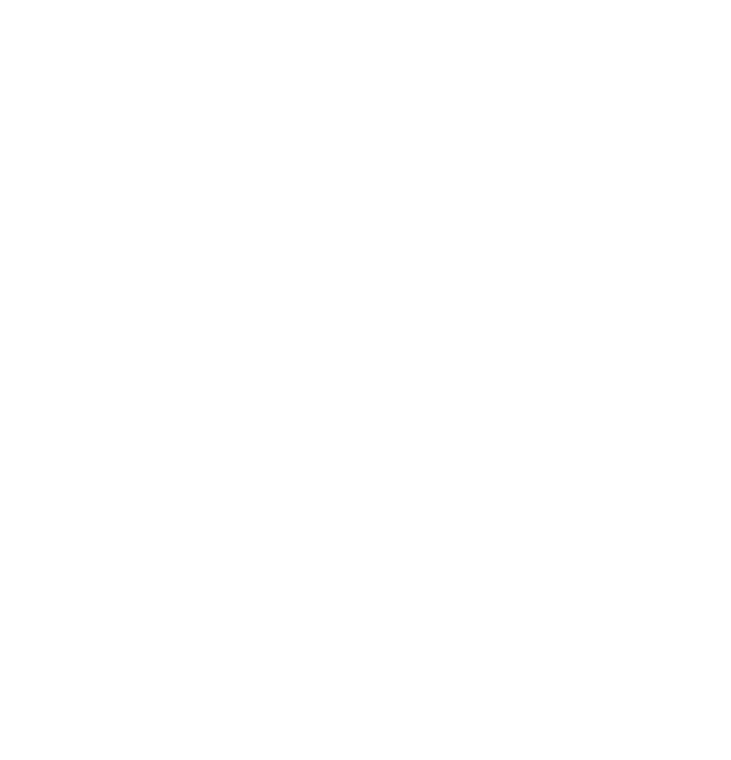
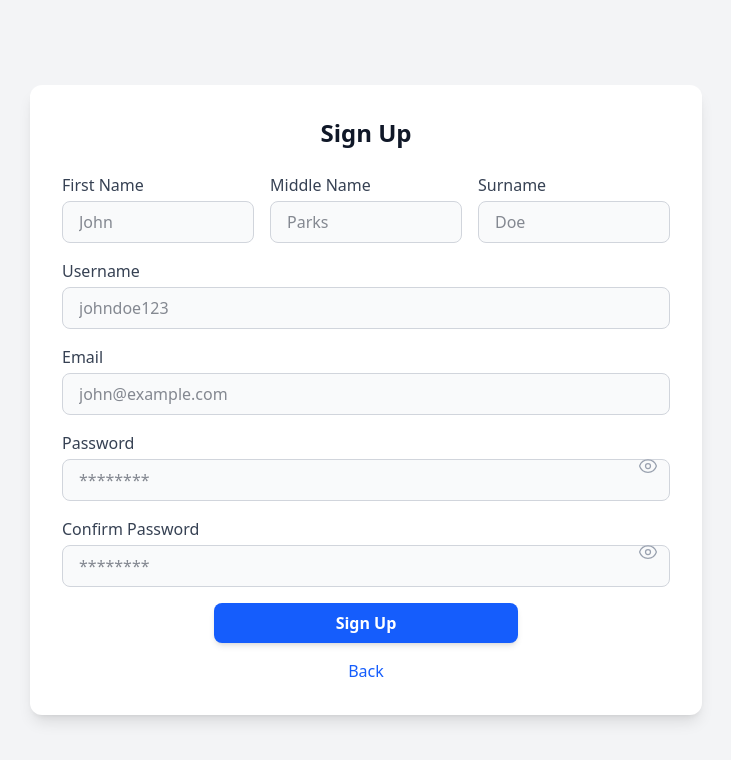
Before and after one commit to karlculi44/Blogpost-App, a React (Vite) app in the folder blogpost-app/client/: page /signup in a window 1280 px wide. Before the commit this address had no page. Shown: the top 760 px of the page, without its empty margins (274-1005 px from the left). Built offline with nearby package versions, Linux system fonts and the light colour scheme.

Commit message:
Created Signup page
Created the signup page and a bit of routing accross pages.

```diff
--- a/blogpost-app/client/package.json
+++ b/blogpost-app/client/package.json
@@ -10,6 +10,7 @@
     "preview": "vite preview"
   },
   "dependencies": {
+    "@heroicons/react": "^2.2.0",
     "@tailwindcss/vite": "^4.1.14",
     "axios": "^1.12.2",
     "react": "^19.1.1",
--- a/blogpost-app/client/src/App.jsx
+++ b/blogpost-app/client/src/App.jsx
@@ -2,6 +2,7 @@
 import { BrowserRouter, Routes, Route } from "react-router-dom";
 import LandingPage from './pages/landingPage.jsx';
 import DashBoard from './pages/dashboard.jsx';
+import SignupPage from './pages/signUp.jsx';
 
 function App() {
   return (
@@ -9,6 +10,7 @@
       <Routes>
         <Route path="/" element={<LandingPage />} />
         <Route path="/dashboard" element={<DashBoard />} />
+        <Route path="/signup" element={<SignupPage />} />
       </Routes>
     </BrowserRouter>
   )
--- a/blogpost-app/client/src/pages/landingPage.jsx
+++ b/blogpost-app/client/src/pages/landingPage.jsx
@@ -21,6 +21,10 @@
     } catch (error) {
       console.log(`Error: ${error.message}`);
     }
+  }
+
+  const goToSignUp = () => {
+    navigate('/signup');
   }
 
   return (
@@ -71,7 +75,7 @@
         {/* Signup Section */}
         <p className="text-center text-sm text-gray-600 mt-6">
           Don’t have an account?{' '}
-          <button className="text-blue-600 hover:underline font-medium">
+          <button className="text-blue-600 hover:underline font-medium" onClick={goToSignUp}>
             Sign up
           </button>
         </p>
--- /dev/null
+++ b/blogpost-app/client/src/pages/signUp.jsx
@@ -0,0 +1,160 @@
+import { useState } from "react";
+import { EyeIcon } from "@heroicons/react/24/outline";
+import { useNavigate } from "react-router-dom";
+
+
+const SignupPage = () => {
+  const [showPassword, setShowPassword] = useState(false);
+  const [showConfirm, setShowConfirm] = useState(false);
+  const navigate = useNavigate();
+
+  const goToLandingPage = () => {
+    navigate('/');
+  }
+
+  return (
+    <div className="min-h-screen flex items-center justify-center bg-gray-100 dark:bg-zinc-900 p-4">
+      <div className="w-full max-w-2xl bg-white dark:bg-zinc-800 p-8 rounded-xl shadow-lg">
+        <h2 className="text-2xl font-bold text-gray-900 dark:text-white mb-6 text-center">
+          Sign Up
+        </h2>
+
+        <form className="space-y-4">
+          {/* Three-column names */}
+          <div className="grid grid-cols-1 md:grid-cols-3 gap-4">
+            <div className="flex flex-col">
+              <label htmlFor="firstName" className="block text-gray-700 dark:text-gray-200 font-medium mb-1">
+                First Name
+              </label>
+              <input
+                type="text"
+                id="firstName"
+                placeholder="John"
+                className="w-full px-4 py-2 rounded-lg border border-gray-300 dark:border-zinc-700 bg-gray-50 dark:bg-zinc-900 text-gray-900 dark:text-white focus:outline-none focus:ring-2 focus:ring-blue-500"
+              />
+            </div>
+
+            <div className="flex flex-col">
+              <label htmlFor="middleName" className="block text-gray-700 dark:text-gray-200 font-medium mb-1">
+                Middle Name
+              </label>
+              <input
+                type="text"
+                id="middleName"
+                placeholder="Parks"
+                className="w-full px-4 py-2 rounded-lg border border-gray-300 dark:border-zinc-700 bg-gray-50 dark:bg-zinc-900 text-gray-900 dark:text-white focus:outline-none focus:ring-2 focus:ring-blue-500"
+              />
+            </div>
+
+            <div className="flex flex-col">
+              <label htmlFor="lastName" className="block text-gray-700 dark:text-gray-200 font-medium mb-1">
+                Surname
+              </label>
+              <input
+                type="text"
+                id="lastName"
+                placeholder="Doe"
+                className="w-full px-4 py-2 rounded-lg border border-gray-300 dark:border-zinc-700 bg-gray-50 dark:bg-zinc-900 text-gray-900 dark:text-white focus:outline-none focus:ring-2 focus:ring-blue-500"
+              />
+            </div>
+          </div>
+
+          {/* Username */}
+          <div className="flex flex-col">
+            <label htmlFor="username" className="block text-gray-700 dark:text-gray-200 font-medium mb-1">
+              Username
+            </label>
+            <input
+              type="text"
+              id="username"
+              placeholder="johndoe123"
+              className="w-full px-4 py-2 rounded-lg border border-gray-300 dark:border-zinc-700 bg-gray-50 dark:bg-zinc-900 text-gray-900 dark:text-white focus:outline-none focus:ring-2 focus:ring-blue-500"
+            />
+          </div>
+
+          {/* Email */}
+          <div className="flex flex-col">
+            <label htmlFor="email" className="block text-gray-700 dark:text-gray-200 font-medium mb-1">
+              Email
+            </label>
+            <input
+              type="email"
+              id="email"
+              placeholder="john@example.com"
+              className="w-full px-4 py-2 rounded-lg border border-gray-300 dark:border-zinc-700 bg-gray-50 dark:bg-zinc-900 text-gray-900 dark:text-white focus:outline-none focus:ring-2 focus:ring-blue-500"
+            />
+          </div>
+
+          {/* Password */}
+          <div className="relative">
+            <label htmlFor="password" className="block text-gray-700 dark:text-gray-200 font-medium mb-1">
+              Password
+            </label>
+            <input
+              type={showPassword ? "text" : "password"}
+              id="password"
+              placeholder="********"
+              className="w-full px-4 py-2 rounded-lg border border-gray-300 dark:border-zinc-700 bg-gray-50 dark:bg-zinc-900 text-gray-900 dark:text-white focus:outline-none focus:ring-2 focus:ring-blue-500 pr-10"
+            />
+            <button
+              type="button"
+              onMouseDown={() => setShowPassword(true)}
+              onMouseUp={() => setShowPassword(false)}
+              onMouseLeave={() => setShowPassword(false)}
+              onTouchStart={() => setShowPassword(true)}
+              onTouchEnd={() => setShowPassword(false)}
+              className="absolute inset-y-0 right-3 flex items-center text-gray-400 hover:text-gray-600 dark:hover:text-gray-200"
+            >
+              <EyeIcon className="h-5 w-5" />
+            </button>
+          </div>
+
+          {/* Confirm Password */}
+          <div className="relative">
+            <label htmlFor="confirmPassword" className="block text-gray-700 dark:text-gray-200 font-medium mb-1">
+              Confirm Password
+            </label>
+            <input
+              type={showConfirm ? "text" : "password"}
+              id="confirmPassword"
+              placeholder="********"
+              className="w-full px-4 py-2 rounded-lg border border-gray-300 dark:border-zinc-700 bg-gray-50 dark:bg-zinc-900 text-gray-900 dark:text-white focus:outline-none focus:ring-2 focus:ring-blue-500 pr-10"
+            />
+            <button
+              type="button"
+              onMouseDown={() => setShowConfirm(true)}
+              onMouseUp={() => setShowConfirm(false)}
+              onMouseLeave={() => setShowConfirm(false)}
+              onTouchStart={() => setShowConfirm(true)}
+              onTouchEnd={() => setShowConfirm(false)}
+              className="absolute inset-y-0 right-3 flex items-center text-gray-400 hover:text-gray-600 dark:hover:text-gray-200"
+            >
+              <EyeIcon className="h-5 w-5" />
+            </button>
+          </div>
+
+          {/* Submit Button */}
+          <div className="flex flex-col w-full items-center gap-4">
+            <button
+              type="submit"
+              className="w-[50%] py-2 px-4 bg-blue-600 text-white font-semibold rounded-lg shadow-md hover:bg-blue-700 transition-colors"
+            >
+              Sign Up
+            </button>
+
+            <button
+              onClick={goToLandingPage}
+              className="text-blue-600 hover:underline font-medium"
+            >
+              Back
+            </button>
+          </div>
+
+
+        </form>
+      </div>
+    </div>
+  );
+};
+
+export default SignupPage;
```
Also changed, not shown: 1 other file (tests, documents, lock files or other folders).
